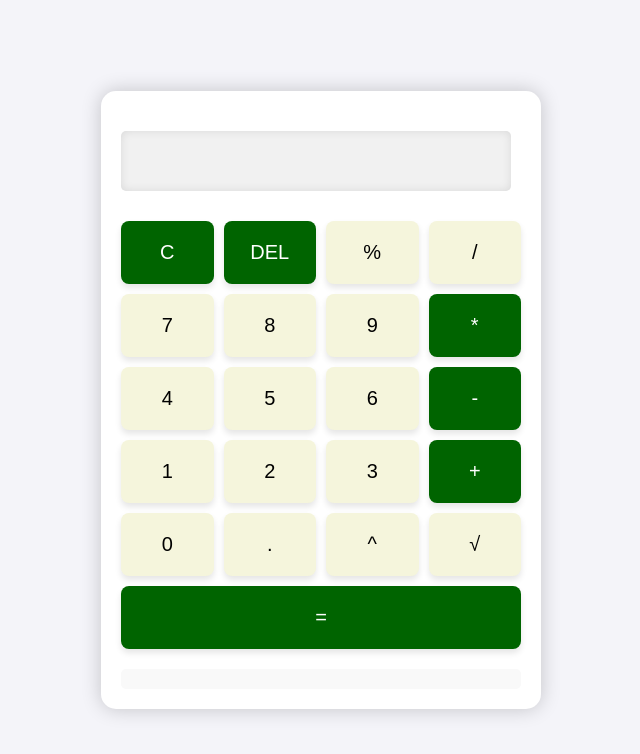
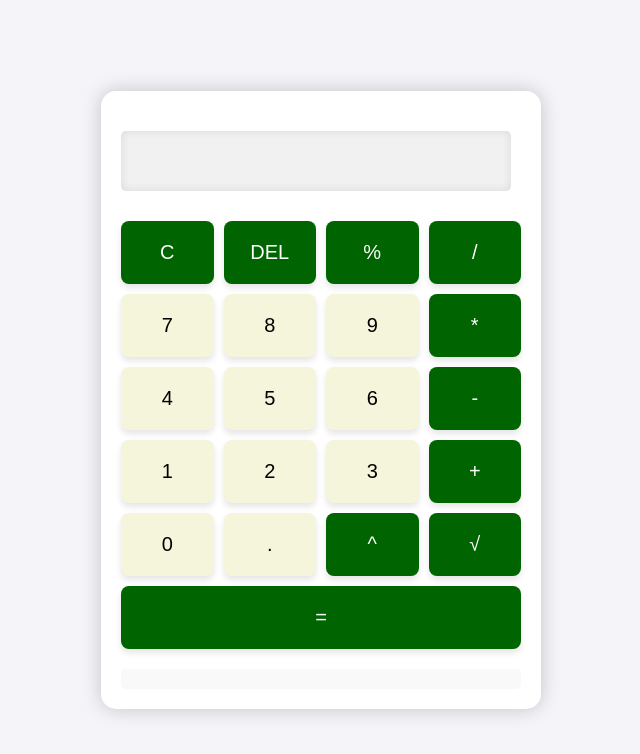
Before and after one commit to istqbtesttrial/CalculatriceadvChap5, a website: page index.html in a window 1280 px wide. Shown: the whole page, without its empty margins (319-959 px from the left). Drawn offline with Linux system fonts and the light colour scheme.

Commit message:
feat: style operation buttons

```diff
--- a/index.html
+++ b/index.html
@@ -15,8 +15,8 @@
     <div class="buttons">
         <div class="card" onclick="clearScreen()">C</div>
         <div class="card" onclick="deleteLast()">DEL</div>
-        <div class="card light" onclick="percentage()">%</div>
-        <div class="card light" onclick="insert('/')">/</div>
+        <div class="card" onclick="percentage()">%</div>
+        <div class="card" onclick="insert('/')">/</div>
 
         <div class="card light" onclick="insert('7')">7</div>
         <div class="card light" onclick="insert('8')">8</div>
@@ -35,8 +35,8 @@
 
         <div class="card light" onclick="insert('0')">0</div>
         <div class="card light" onclick="insert('.')">.</div>
-        <div class="card light" onclick="insert('**')">^</div>
-        <div class="card light" onclick="squareRoot()">√</div>
+        <div class="card" onclick="insert('**')">^</div>
+        <div class="card" onclick="squareRoot()">√</div>
 
         <div class="card" onclick="calculate()" style="grid-column: span 4;">=</div>
     </div>
```
